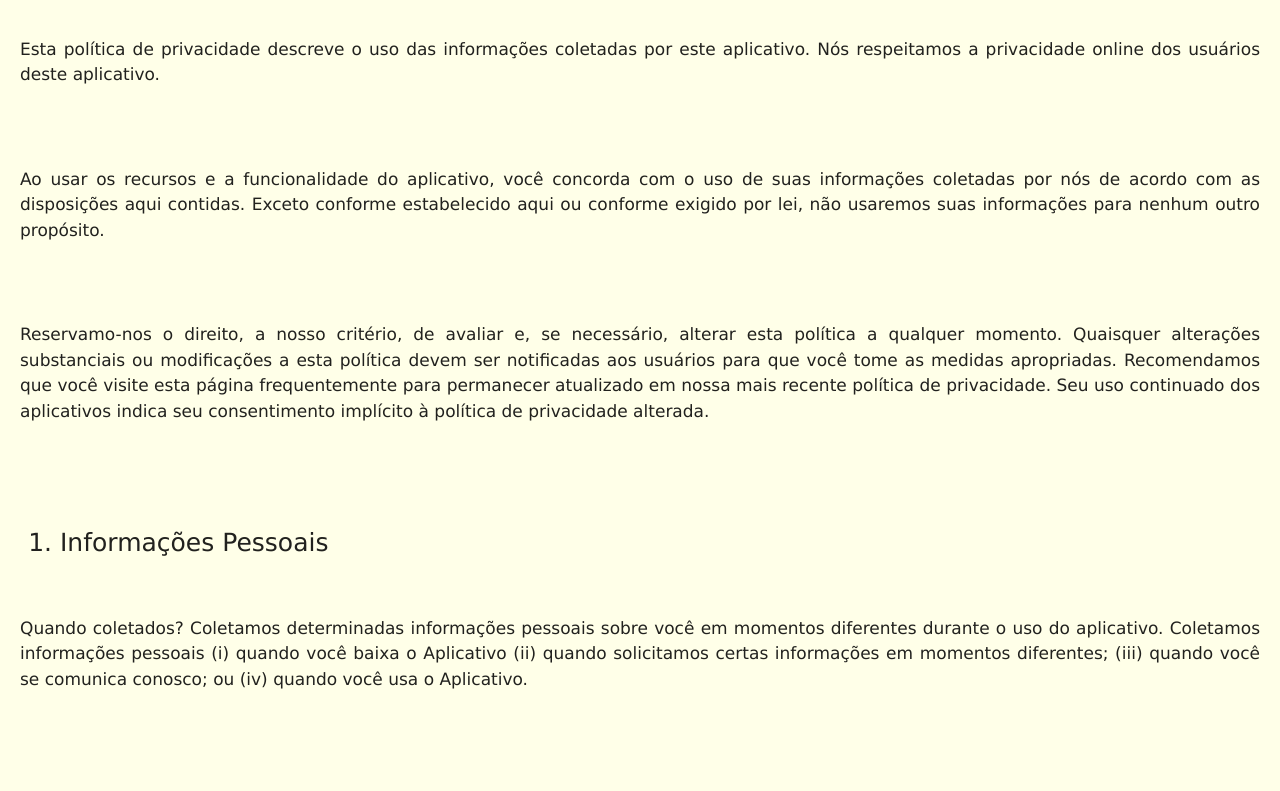
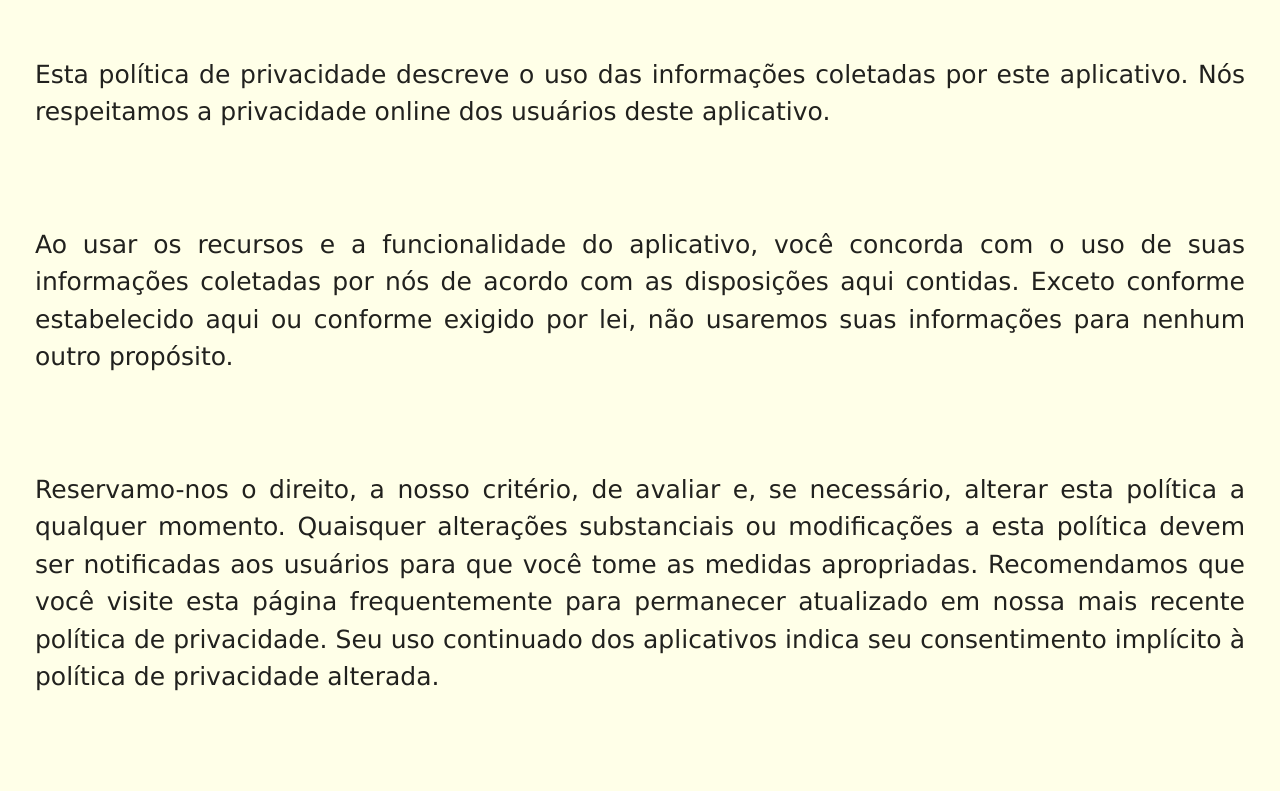
Before and after one commit to EdimilsonBorges/Politica, a plain HTML site: page Politica_de_Privacidade_Digital_Web.html in a window 1280 px wide. Shown: the part 132-923 px from the top of the page. Drawn offline with nearby package versions, Linux system fonts and the light colour scheme.

Commit message:
Update politica.css

```diff
--- a/politica.css
+++ b/politica.css
@@ -4,21 +4,21 @@ body {
 
 h1 {
   text-align: center;
-  font-size: 25px;
+  font-size: 35px;
 }
 
 li {
-  font-size: 25px;
+  font-size: 30px;
   font-family: verdana;
-  margin-left: 20px;
-  margin-right:20px;
+  margin-left: 35px;
+  margin-right:35px;
   text-align: justify;
 }
 
 p {
-  font-size: 17px;
+  font-size: 25px;
   font-family: verdana;
-  margin-left: 20px;
-  margin-right:20px;
+  margin-left: 35px;
+  margin-right:35px;
   text-align: justify;
 }
```
